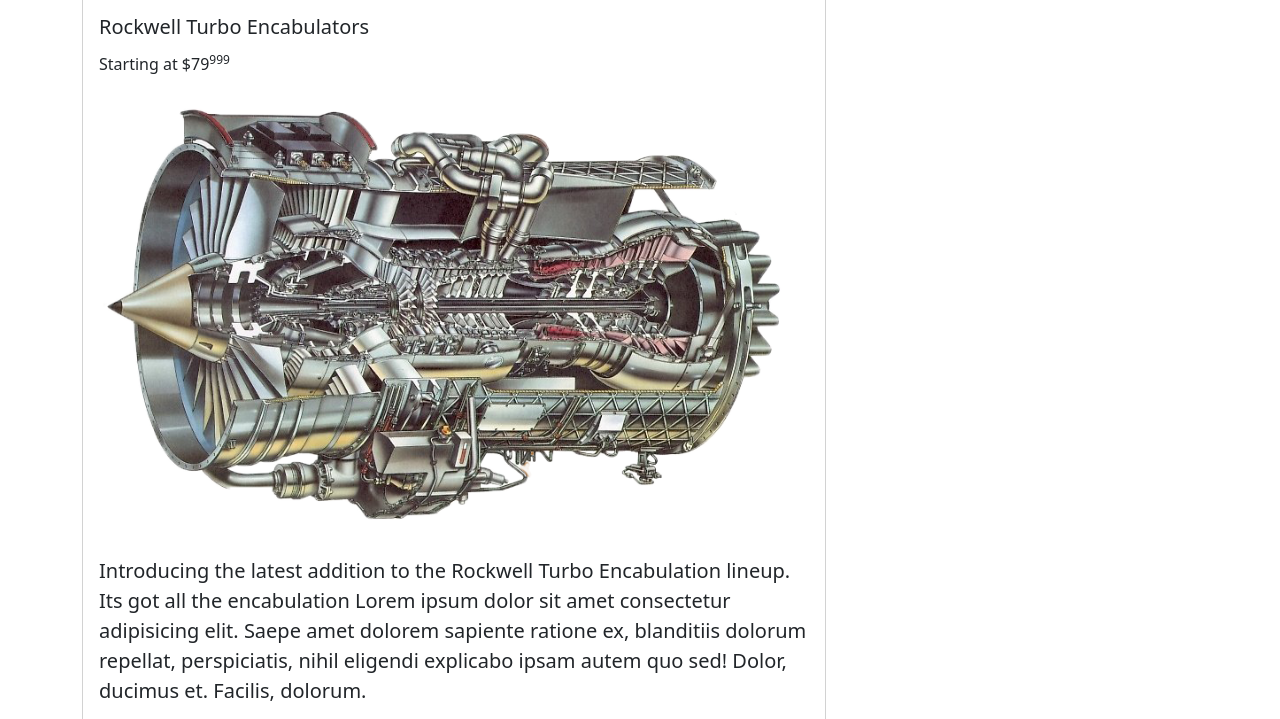
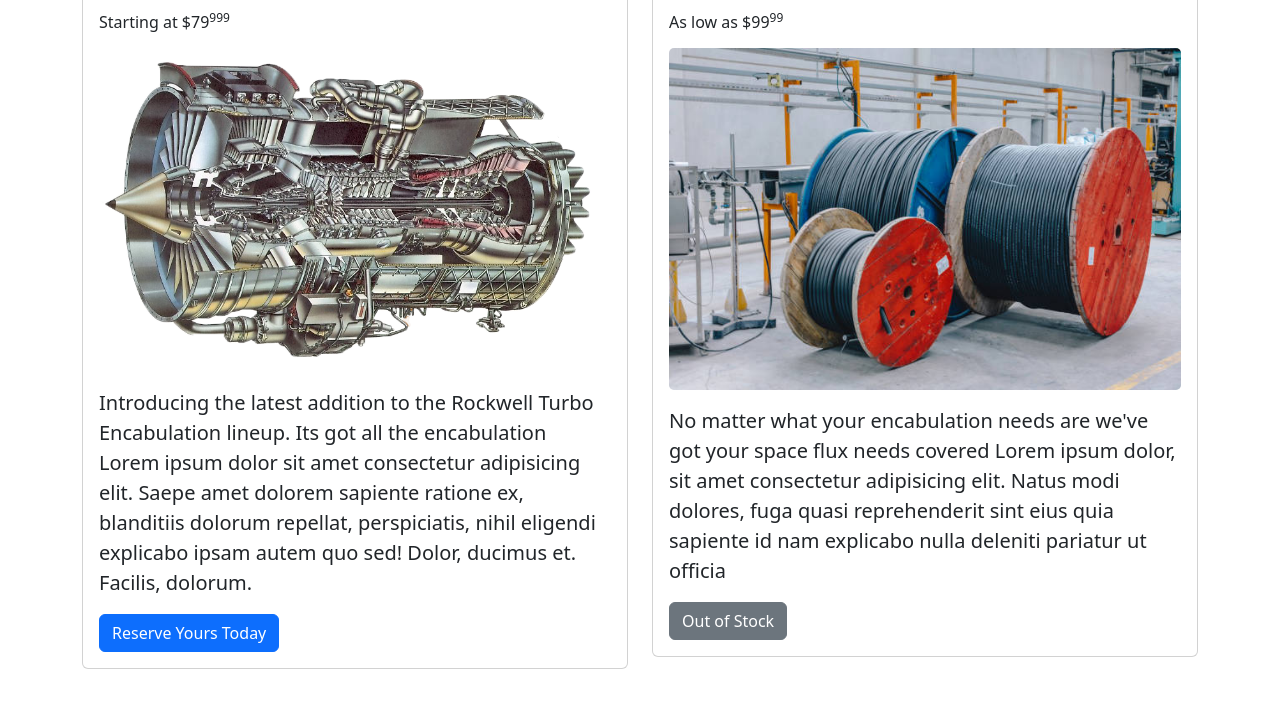
Before and after one commit to EthanMPatterson/W1D4HW, a plain HTML site: page index.html in a window 1280 px wide. Shown: the part 60-779 px from the top of the page. Drawn offline with nearby package versions, Linux system fonts and the light colour scheme.

Commit message:
Final Commit of Night

```diff
--- a/index.html
+++ b/index.html
@@ -46,9 +46,9 @@
     </nav>
 
 
-    <div class="container ">
-        <h3>Featured Items</h3>
-        <div class="col-12 col-lg-8 order-1 order-lg-0">
+    <div class="container-sm" >
+        <div class="row">
+            <div class="col-lg-6 mb-3">
                 <div class="card mb-3">
                     <div class="card-body">
                         <h5 class="card-title my-3">Rockwell Turbo Encabulators</h5>
@@ -61,14 +61,17 @@
                         ipsam autem quo sed! Dolor, ducimus et. Facilis, dolorum. </p>
                         <a href="#" class="btn btn-primary">Reserve Yours Today</a>
                     </div>
-
+                </div>
+            </div>
+            <div class="col-lg-6 mb-3">
                 <div class="card mb-3">
                     <div class="card-body">
                         <h5 class="card-title my-3">Sace Flux</h5>
                         <h6 class="card-subtitle my-3">As low as $99<sup>99</sup></h6>
                         <img src="css/images/Space-Flux.jpg" class="card-img" alt="...">
-                        <p class="card-text mt-3 fs-5">No matter what your encabulation needs are we've got your space flux needs covered Lorem ipsum dolor, sit amet consectetur adipisicing elit. Natus modi dolores, fuga quasi reprehenderit sint eius quia sapiente id nam explicabo nulla deleniti pariatur ut officia non dignissimos? Voluptatum, saepe.</p>
-                        <a href="#" class="btn btn-secondary">View Flux Types</a>
+                        <p class="card-text mt-3 fs-5">No matter what your encabulation needs are we've got your space flux needs covered Lorem ipsum dolor, sit amet consectetur adipisicing elit. Natus modi dolores, fuga quasi reprehenderit sint eius quia sapiente id nam explicabo nulla deleniti pariatur ut officia</p>
+                        <a href="#" class="btn btn-secondary">Out of Stock</a>
+                    </div>
                 </div>
             </div>
 
```
Also changed, not shown: css/images/Rockwell Retro-Encabulator.png (deleted). Lines whose indentation alone changed are shown as unchanged.
